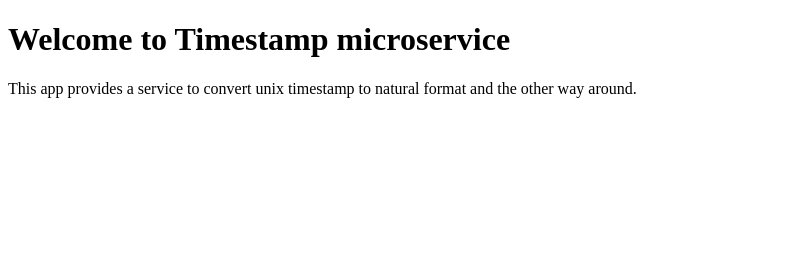
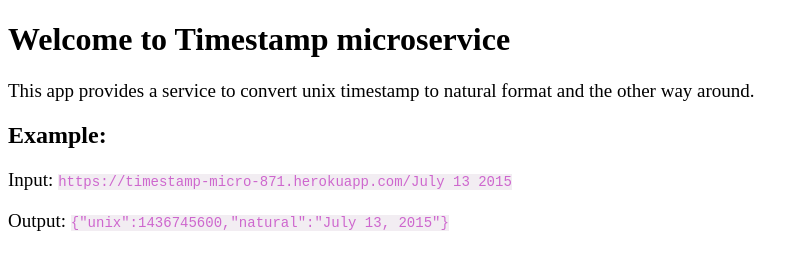
Before and after one commit to PatDom125/Timestamp-micro, a website: page index.html in a window 1280 px wide. Shown: the whole page, without its empty margins (0-809 px from the left). Drawn offline with Linux system fonts and the light colour scheme.

Commit message:
Added markdown and instruction

```diff
--- a/index.html
+++ b/index.html
@@ -2,9 +2,23 @@
 <html>
 <head>
   <title>Timestamp microservice</title>
+  <style>
+    p {
+      font-size: 19px;
+    }
+
+    code {
+      font-size: 14px;
+      background-color: #f2edf2;
+      color: #ce67ce;
+    }
+  </style>
 </head>
 <body>
   <h1>Welcome to Timestamp microservice</h1>
   <p>This app provides a service to convert unix timestamp to natural format and the other way around.</p>
+  <h2>Example:</h2>
+  <p>Input: <code>https://timestamp-micro-871.herokuapp.com/July 13 2015</code></p>
+  <p>Output: <code>{"unix":1436745600,"natural":"July 13, 2015"}</code></p>
 </body>
 </html>
```
Also changed, not shown: readme.md.
